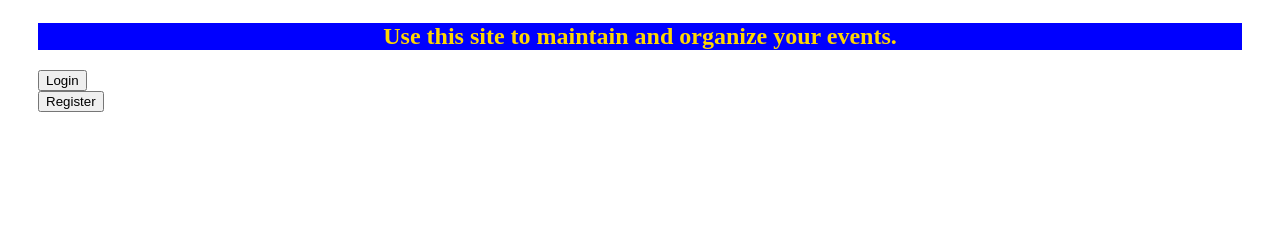
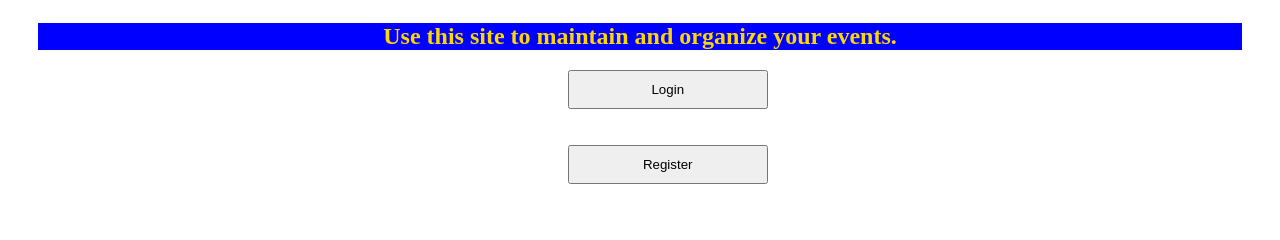
Before and after one commit to telsitamuzi/PythonApp, a Flask app: page / in a window 1280 px wide. Shown: the part 95-335 px from the top of the page. Run offline with Flask 2, Linux system fonts and the light colour scheme.

Commit message:
Modified the stylization of the home page

```diff
--- a/static/main.css
+++ b/static/main.css
@@ -10,6 +10,22 @@ h2{
     background:blue;
     text-align: center;
 }
+
+.inputButton {
+  display: block;
+  margin-top: .5%;
+  margin-bottom: 1%;
+  margin-right: 1%;
+  margin-left: 44%;
+}
+
 button {
-    center;
+  width: 200px;
+  border-color: 10px black;
+  padding: 10px;
 }
+button:hover {
+box-shadow: 0 8px 16px 0 rgba(0,0,0,0.2), 0 6px 20px 0 rgba(0,0,0,0.19);
+}
+
+button:
--- a/templates/index.html
+++ b/templates/index.html
@@ -15,12 +15,12 @@
         <h2>Use this site to maintain and organize your events.</h2>
 
         {% if user %}
-        <a href="{{ url_for('new_event') }}" class="button"><button type="button">Create Event</button></a><br>
-        <a href="{{ url_for('get_events') }}" class="button"><button type="button">View Event</button></a><br>
-        <a href="{{ url_for('logout') }}" class="button"><button type="button">Logout</button></a><br>
+        <a href="{{ url_for('new_event') }}" class="inputButton"><button type="button">Create Event</button></a><br>
+        <a href="{{ url_for('get_events') }}" class="inputButton"><button type="button">View Event</button></a><br>
+        <a href="{{ url_for('logout') }}" class="inputButton"><button type="button">Logout</button></a><br>
         {% else %}
-        <a href="{{ url_for('login') }}" class="button"><button type="button">Login</button></a><br>
-        <a href="{{ url_for('register') }}" class="button"><button type="button">Register</button></a><br>
+        <a href="{{ url_for('login') }}" class="inputButton"><button type="button">Login</button></a><br>
+        <a href="{{ url_for('register') }}" class="inputButton"><button type="button">Register</button></a><br>
         {% endif %}
 
 
```
